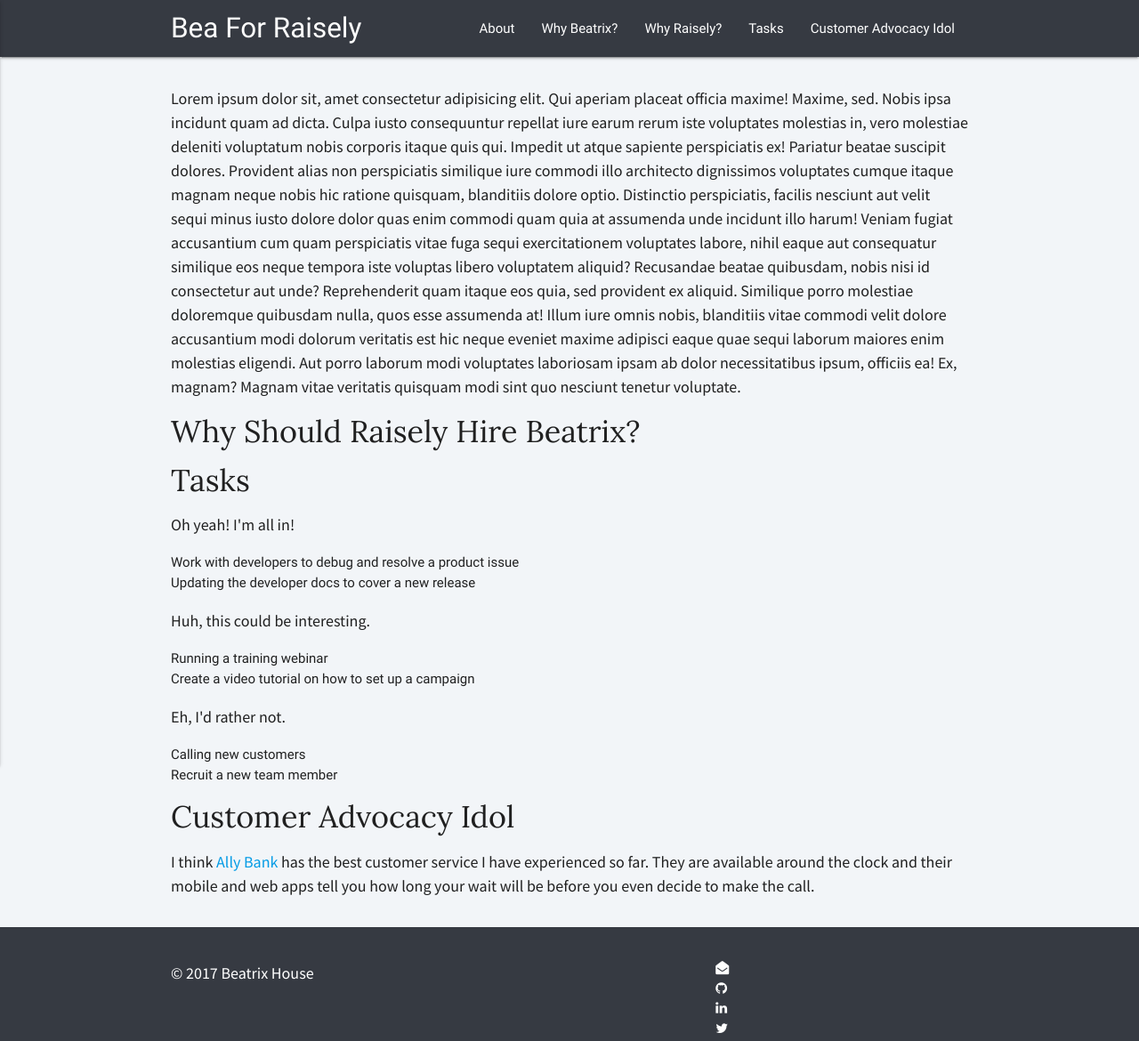
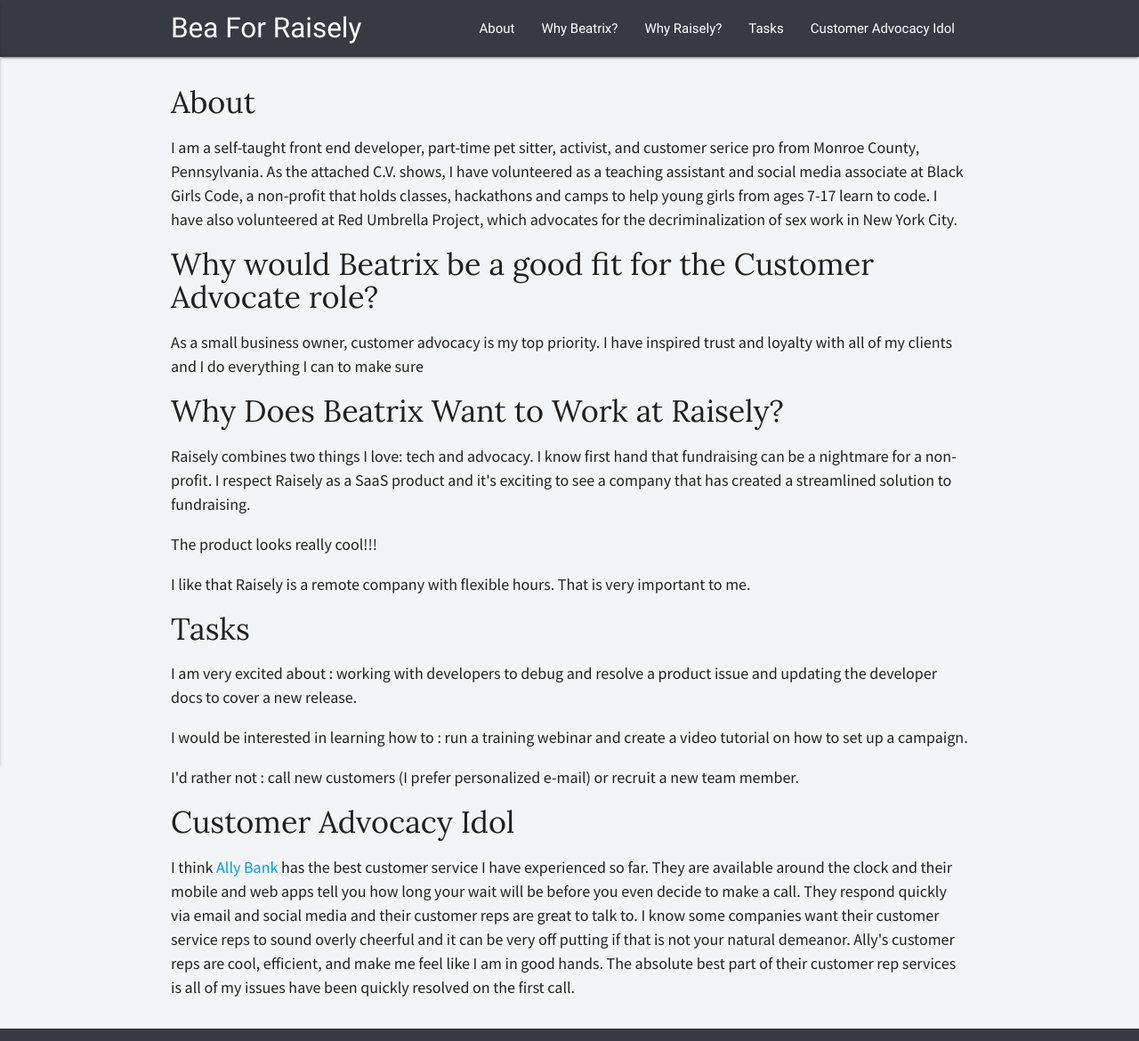
Before and after one commit to bealearnscode/bea-for-raisely, a plain HTML site: page index.html in a window 1280 px wide. Shown: the top 1170 px of the page at 89% size. Drawn offline with nearby package versions, Linux system fonts and the light colour scheme.

Commit message:
fill in section content

```diff
--- a/index.html
+++ b/index.html
@@ -30,10 +30,10 @@
                 <a href="#" data-activates="mobile-demo" class="button-collapse"><i class="material-icons">menu</i></a>
                 <ul id="nav-mobile" class="right hide-on-med-and-down">
                     <li><a href="#about">About</a></li>
-                    <li><a href="#whybeatrix">Why Beatrix?</a></li>
-                    <li><a href="#whyraisely">Why Raisely?</a></li>
+                    <li><a href="#why-beatrix">Why Beatrix?</a></li>
+                    <li><a href="#why-raisely">Why Raisely?</a></li>
                     <li><a href="#tasks">Tasks</a></li>
-                    <li><a href="#customeradvocacyidol">Customer Advocacy Idol</a></li>
+                    <li><a href="#customer-advocacy-idol">Customer Advocacy Idol</a></li>
                 </ul>
                 <ul class="side-nav" id="mobile-demo">
                     <li><a href="#about">About</a></li>
@@ -49,48 +49,35 @@
     <main>
         <div class="container">
             <section id="about">
-                <p>Lorem ipsum dolor sit, amet consectetur adipisicing elit. Qui aperiam placeat officia maxime! Maxime, sed. Nobis ipsa incidunt quam ad dicta. Culpa iusto consequuntur repellat iure earum rerum iste voluptates molestias in, vero molestiae
-                    deleniti voluptatum nobis corporis itaque quis qui. Impedit ut atque sapiente perspiciatis ex! Pariatur beatae suscipit dolores. Provident alias non perspiciatis similique iure commodi illo architecto dignissimos voluptates cumque
-                    itaque magnam neque nobis hic ratione quisquam, blanditiis dolore optio. Distinctio perspiciatis, facilis nesciunt aut velit sequi minus iusto dolore dolor quas enim commodi quam quia at assumenda unde incidunt illo harum! Veniam fugiat
-                    accusantium cum quam perspiciatis vitae fuga sequi exercitationem voluptates labore, nihil eaque aut consequatur similique eos neque tempora iste voluptas libero voluptatem aliquid? Recusandae beatae quibusdam, nobis nisi id consectetur
-                    aut unde? Reprehenderit quam itaque eos quia, sed provident ex aliquid. Similique porro molestiae doloremque quibusdam nulla, quos esse assumenda at! Illum iure omnis nobis, blanditiis vitae commodi velit dolore accusantium modi dolorum
-                    veritatis est hic neque eveniet maxime adipisci eaque quae sequi laborum maiores enim molestias eligendi. Aut porro laborum modi voluptates laboriosam ipsam ab dolor necessitatibus ipsum, officiis ea! Ex, magnam? Magnam vitae veritatis
-                    quisquam modi sint quo nesciunt tenetur voluptate.</p>
+                <h4>About</h4>
+                <p>I am a self-taught front end developer, part-time pet sitter, activist, and customer serice pro from Monroe County, Pennsylvania. As the attached C.V. shows, I have volunteered as a teaching assistant and social media associate at Black
+                    Girls Code, a non-profit that holds classes, hackathons and camps to help young girls from ages 7-17 learn to code. I have also volunteered at Red Umbrella Project, which advocates for the decriminalization of sex work in New York
+                    City.
+                </p>
             </section>
             <section id="why-beatrix">
-                <h4>Why Should Raisely Hire Beatrix?</h2>
+                <h4>Why would Beatrix be a good fit for the Customer Advocate role?</h2>
+                    <p>As a small business owner, customer advocacy is my top priority. I have inspired trust and loyalty with all of my clients and I do everything I can to make sure</p>
             </section>
-            <section id="why-raisely"></section>
+            <section id="why-raisely">
+                <h4>Why Does Beatrix Want to Work at Raisely?</h4>
+                <p>Raisely combines two things I love: tech and advocacy. I know first hand that fundraising can be a nightmare for a non-profit. I respect Raisely as a SaaS product and it's exciting to see a company that has created a streamlined solution
+                    to fundraising.</p>
+                <p class="so-cool">The product looks really cool!!!</p>
+                <p>I like that Raisely is a remote company with flexible hours. That is very important to me.</p>
+            </section>
             <section id="tasks">
                 <h4>Tasks</h4>
-
-                <div class="col md4">
-                    <p class="task-rating">Oh yeah! I'm all in!</p>
-                    <ul>
-                        <li>Work with developers to debug and resolve a product issue</li>
-                        <li>Updating the developer docs to cover a new release</li>
-                    </ul>
-                </div>
-                <div class="col md4">
-                    <p class="task-rating">Huh, this could be interesting.</p>
-                    <ul>
-                        <li>Running a training webinar</li>
-                        <li>Create a video tutorial on how to set up a campaign</li>
-                    </ul>
-                </div>
-                <div class="col md4">
-                    <p class="task-rating">Eh, I'd rather not.</p>
-                    <ul>
-                        <li>Calling new customers</li>
-                        <li>Recruit a new team member</li>
-                    </ul>
-
-                </div>
+                <p>I am very excited about : working with developers to debug and resolve a product issue and updating the developer docs to cover a new release.</p>
+                <p>I would be interested in learning how to : run a training webinar and create a video tutorial on how to set up a campaign.</p>
+                <p>I'd rather not : call new customers (I prefer personalized e-mail) or recruit a new team member.</p>
             </section>
             <section id="customer-advocacy-idol">
                 <h4>Customer Advocacy Idol</h2>
                     <p>I think <a href="http://www.allybank.com" target="blank">Ally Bank</a> has the best customer service I have experienced so far. They are available around the clock and their mobile and web apps tell you how long your wait will be before
-                        you even decide to make the call.</p>
+                        you even decide to make a call. They respond quickly via email and social media and their customer reps are great to talk to. I know some companies want their customer service reps to sound overly cheerful and it can be very off
+                        putting if that is not your natural demeanor. Ally's customer reps are cool, efficient, and make me feel like I am in good hands. The absolute best part of their customer rep services is all of my issues have been quickly resolved
+                        on the first call.</p>
             </section>
         </div>
     </main>
@@ -103,7 +90,7 @@
                 </div>
                 <div class="col l4 offset-l2 s12">
                     <ul>
-                        <li><a href="mailto:ohhey@beatrixhouse.com"><i class="fa fa-envelope-open" aria-hidden="true"></i></a></li>
+                        <li><a href="mailto:beatrixhouse.gmailcom"><i class="fa fa-envelope-open" aria-hidden="true"></i></a></li>
                         <li><a href="https://github.com/bealearnscode" target="_blank"><i class="fa fa-github" aria-hidden="true"></i></a></li>
                         <li><a href="https://www.linkedin.com/in/beatrixhouse" target="_blank"><i class="fa fa-linkedin" aria-hidden="true"></i></a></li>
                         <li><a href="https://twitter.com/BeaLearnsCode" target="_blank"><i class="fa fa-twitter" aria-hidden="true"></i></a></li>
```
